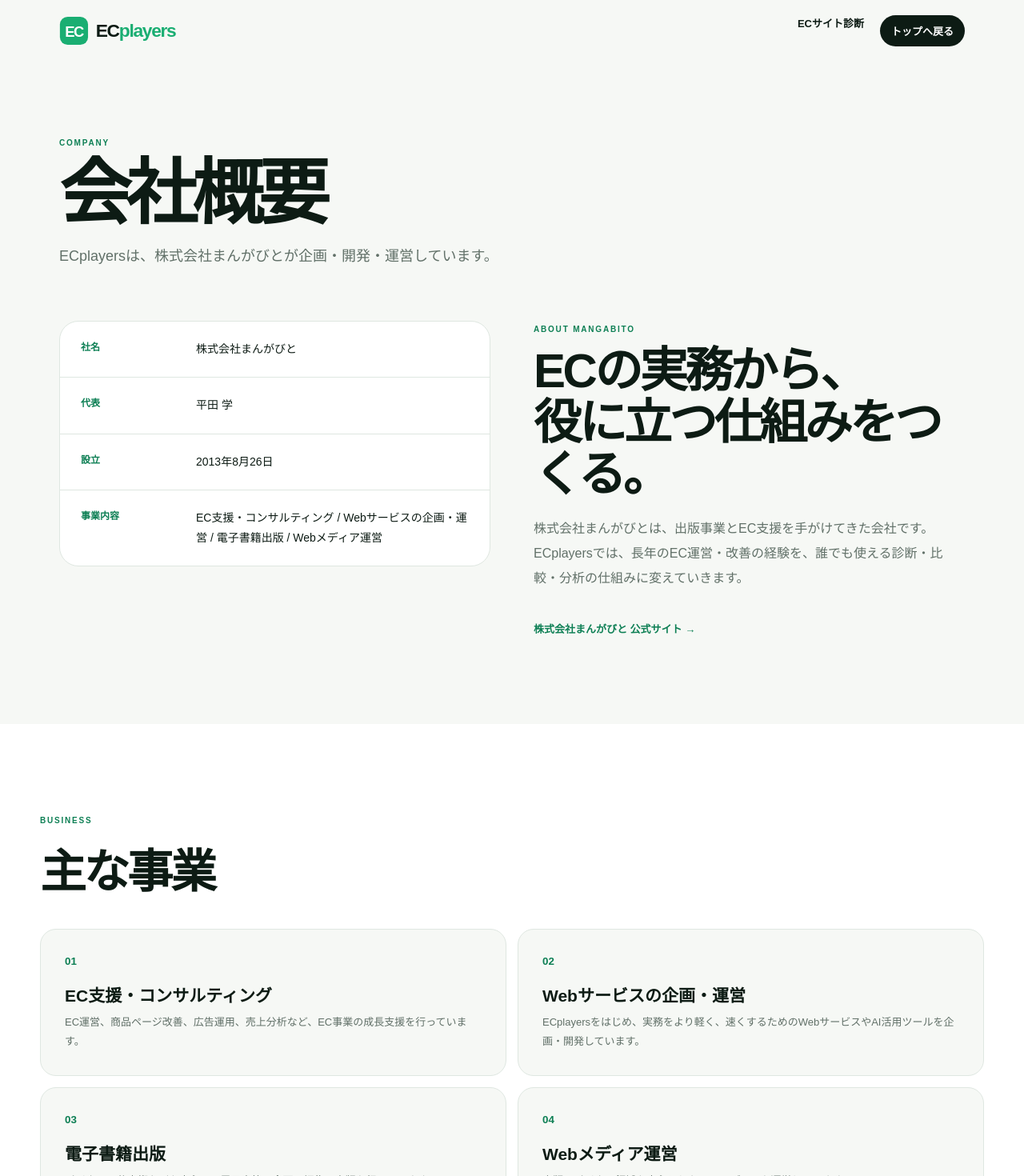
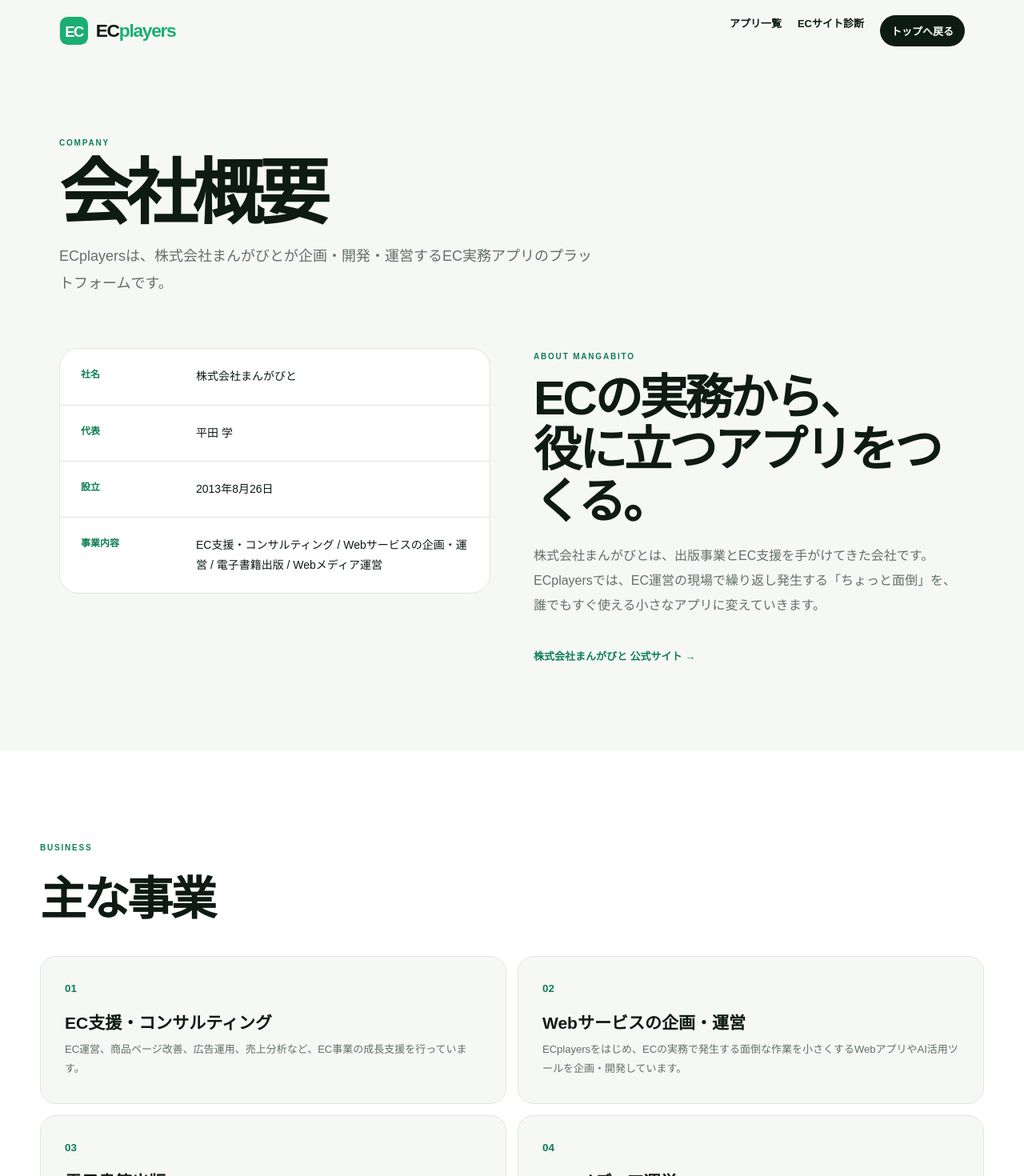
Before and after one commit to hrt14/ecplayers, a Next.js app: page /company in a window 1280 px wide. Shown: the top 1470 px of the page at 80% size. Built offline with nearby package versions, Linux system fonts and the light colour scheme.

Commit message:
Align company page with ECP app platform concept

```diff
--- a/app/company/page.tsx
+++ b/app/company/page.tsx
@@ -14,7 +14,7 @@ const profile = [
 
 const businesses = [
   ['EC支援・コンサルティング', 'EC運営、商品ページ改善、広告運用、売上分析など、EC事業の成長支援を行っています。'],
-  ['Webサービスの企画・運営', 'ECplayersをはじめ、実務をより軽く、速くするためのWebサービスやAI活用ツールを企画・開発しています。'],
+  ['Webサービスの企画・運営', 'ECplayersをはじめ、ECの実務で発生する面倒な作業を小さくするWebアプリやAI活用ツールを企画・開発しています。'],
   ['電子書籍出版', 'ビジネス・仕事術などを中心に、電子書籍の企画・編集・出版を行っています。'],
   ['Webメディア運営', '出版・ビジネス領域を中心としたWebメディアを運営しています。'],
 ]
@@ -29,7 +29,7 @@ const history = [
   ['2015', 'ECコンサル事業開始。'],
   ['2016', '電子書籍事業の出版数1000タイトル突破。'],
   ['2025', '電子書籍の出版数3000タイトル突破。'],
-  ['NOW', 'ECplayersを企画・開発。'],
+  ['NOW', 'ECplayersで、EC実務アプリを継続的に企画・開発。'],
 ]
 
 export default function CompanyPage() {
@@ -37,13 +37,13 @@ export default function CompanyPage() {
     <main className={styles.page}>
       <header className={styles.header}>
         <a href="/" className={styles.brand}>EC<span>players</span></a>
-        <nav><a href="/diagnosis">ECサイト診断</a><a href="/">トップへ戻る</a></nav>
+        <nav><a href="/#apps">アプリ一覧</a><a href="/diagnosis">ECサイト診断</a><a href="/">トップへ戻る</a></nav>
       </header>
 
       <section className={styles.hero}>
         <span>COMPANY</span>
         <h1>会社概要</h1>
-        <p>ECplayersは、株式会社まんがびとが企画・開発・運営しています。</p>
+        <p>ECplayersは、株式会社まんがびとが企画・開発・運営するEC実務アプリのプラットフォームです。</p>
       </section>
 
       <section className={styles.profileSection}>
@@ -55,8 +55,8 @@ export default function CompanyPage() {
         </div>
         <div className={styles.companyCopy}>
           <span>ABOUT MANGABITO</span>
-          <h2>ECの実務から、<br />役に立つ仕組みをつくる。</h2>
-          <p>株式会社まんがびとは、出版事業とEC支援を手がけてきた会社です。ECplayersでは、長年のEC運営・改善の経験を、誰でも使える診断・比較・分析の仕組みに変えていきます。</p>
+          <h2>ECの実務から、<br />役に立つアプリをつくる。</h2>
+          <p>株式会社まんがびとは、出版事業とEC支援を手がけてきた会社です。ECplayersでは、EC運営の現場で繰り返し発生する「ちょっと面倒」を、誰でもすぐ使える小さなアプリに変えていきます。</p>
           <a href="https://mangabito.biz/" target="_blank" rel="noreferrer">株式会社まんがびと 公式サイト →</a>
         </div>
       </section>
@@ -79,15 +79,15 @@ export default function CompanyPage() {
 
       <section className={styles.ecplayersSection}>
         <span>ECplayers</span>
-        <h2>EC分析を、もっと軽く。</h2>
-        <p>数えられるものはコードで。意味を考える必要があるところだけAIで。EC担当者が「次に何を見るべきか、何を直すべきか」に早くたどり着けるサービスを目指しています。</p>
-        <a href="/">ECplayersを見る →</a>
+        <h2>ECの面倒を、アプリにする。</h2>
+        <p>分析、比較、広告、商品ページ、CRM、業務改善。1アプリ1課題で小さく公開し、実際に役立つものを育てます。単純な処理はコードで、意味理解や提案が必要な場所だけAIを使います。</p>
+        <a href="/#apps">ECplayersのアプリを見る →</a>
       </section>
 
       <footer className={styles.footer}>
         <a href="/" className={styles.brand}>EC<span>players</span></a>
-        <span>運営：株式会社まんがびと</span>
-        <nav><a href="/terms">利用規約</a><a href="/privacy">プライバシー</a><a href="/trademarks">第三者商標</a><a href="https://mangabito.biz/" target="_blank" rel="noreferrer">公式サイト</a></nav>
+        <span>ECの面倒を、アプリにする。</span>
+        <nav><a href="/#apps">アプリ</a><a href="/terms">利用規約</a><a href="/privacy">プライバシー</a><a href="/trademarks">第三者商標</a><a href="https://mangabito.biz/" target="_blank" rel="noreferrer">公式サイト</a></nav>
         <small>© 株式会社まんがびと</small>
       </footer>
     </main>
```
